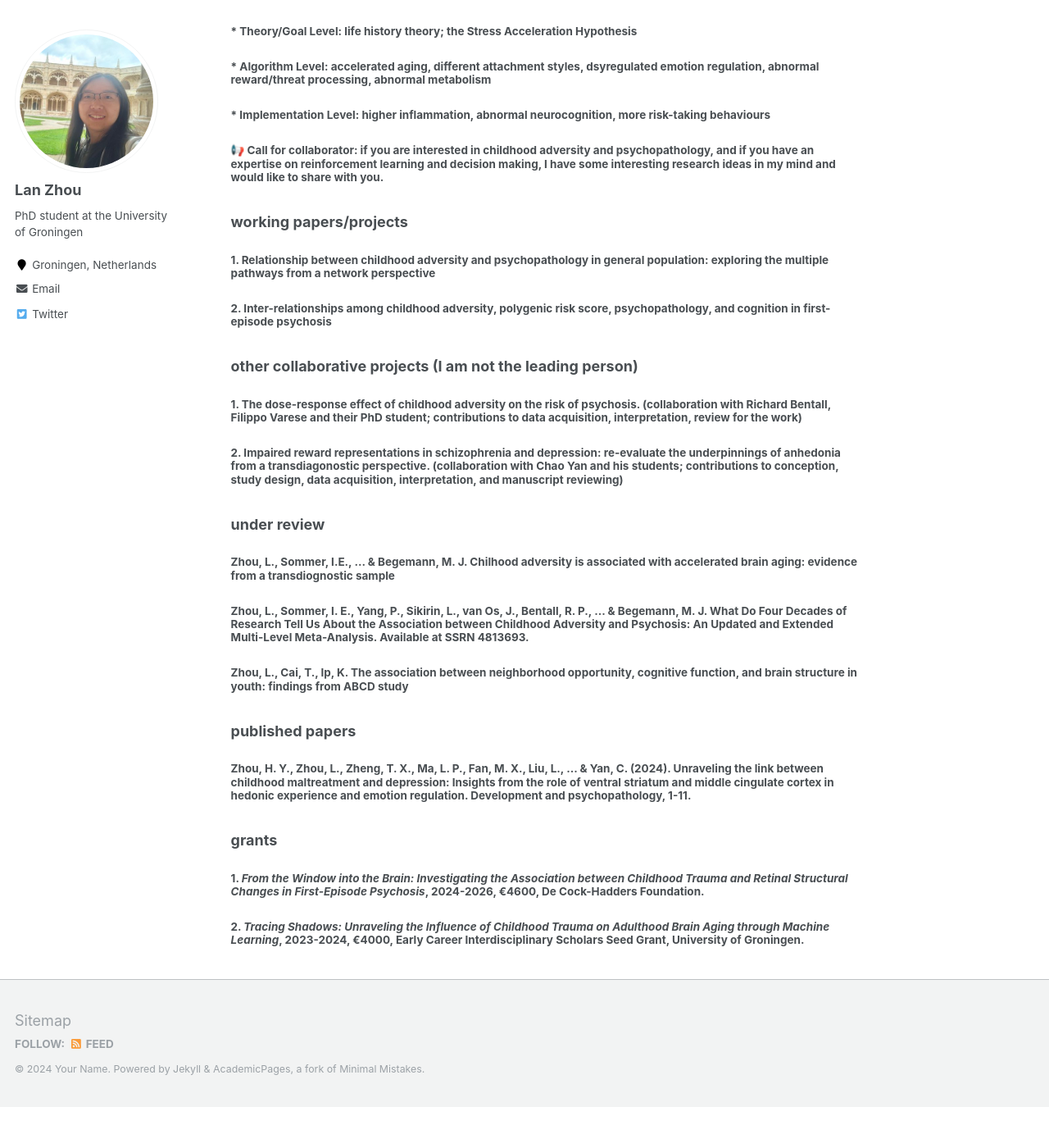
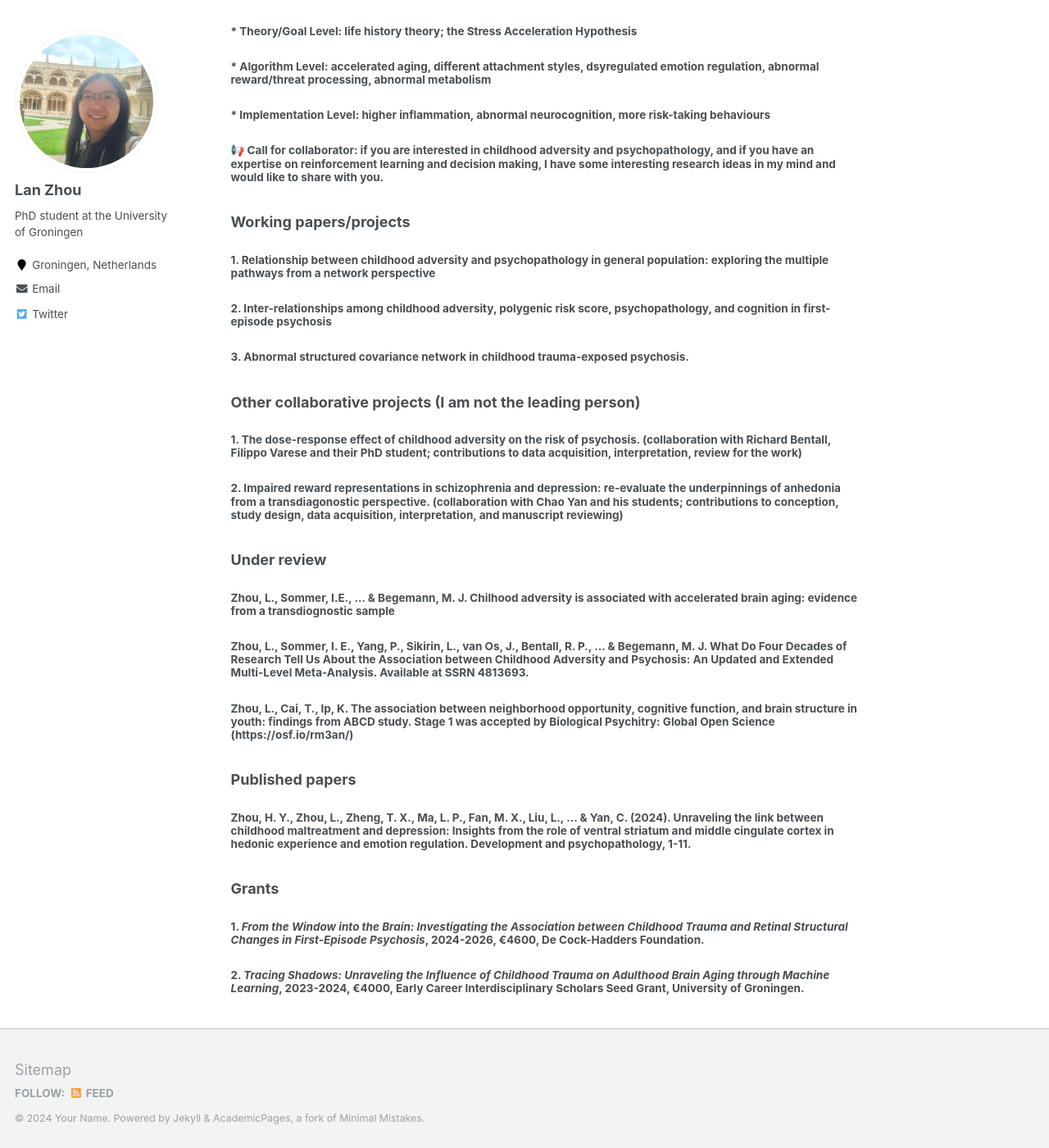
Before and after one commit to lanzhou-psy/personal-page, a Jekyll site: the page built from _pages/projects.md, in a window 1280 px wide and 1400 px high, scrolled down 448 px. Shown: the whole window at 82% size. Built offline with Jekyll 4.4.1, drawn with Linux system fonts in a browser that asks for light colours; before the commit the page ends 1798 px from its top, so only the background shows below that.

Commit message:
Update projects.md

```diff
--- a/_pages/projects.md
+++ b/_pages/projects.md
@@ -16,24 +16,25 @@ redirect_from:
 
 #### &#128226; Call for collaborator: if you are interested in childhood adversity and psychopathology, and if you have an expertise on reinforcement learning and decision making, I have some interesting research ideas in my mind and would like to share with you.
 
-### working papers/projects
+### Working papers/projects
 #### 1. Relationship between childhood adversity and psychopathology in general population: exploring the multiple pathways from a network perspective
 #### 2. Inter-relationships among childhood adversity, polygenic risk score, psychopathology, and cognition in first-episode psychosis
+#### 3. Abnormal structured covariance network in childhood trauma-exposed psychosis.
 
-### other collaborative projects (I am not the leading person)
+### Other collaborative projects (I am not the leading person)
 #### 1. The dose-response effect of childhood adversity on the risk of psychosis. (collaboration with Richard Bentall, Filippo Varese and their PhD student; contributions to data acquisition, interpretation, review for the work)
 #### 2. Impaired reward representations in schizophrenia and depression: re-evaluate the underpinnings of anhedonia from a transdiagonostic perspective. (collaboration with Chao Yan and his students; contributions to conception, study design, data acquisition, interpretation, and manuscript reviewing)
 
-### under review
+### Under review
 ##### **Zhou, L.**, Sommer, I.E., ... & Begemann, M. J. Chilhood adversity is associated with accelerated brain aging: evidence from a transdiognostic sample
 
 ##### **Zhou, L.**, Sommer, I. E., Yang, P., Sikirin, L., van Os, J., Bentall, R. P., ... & Begemann, M. J. What Do Four Decades of Research Tell Us About the Association between Childhood Adversity and Psychosis: An Updated and Extended Multi-Level Meta-Analysis. Available at SSRN 4813693.
 
-##### **Zhou, L.**, Cai, T., Ip, K. The association between neighborhood opportunity, cognitive function, and brain structure in youth: findings from ABCD study
+##### **Zhou, L.**, Cai, T., Ip, K. The association between neighborhood opportunity, cognitive function, and brain structure in youth: findings from ABCD study. Stage 1 was accepted by Biological Psychitry: Global Open Science (https://osf.io/rm3an/)
 
-### published papers
+### Published papers
 ##### Zhou, H. Y., **Zhou, L.**, Zheng, T. X., Ma, L. P., Fan, M. X., Liu, L., ... & Yan, C. (2024). Unraveling the link between childhood maltreatment and depression: Insights from the role of ventral striatum and middle cingulate cortex in hedonic experience and emotion regulation. Development and psychopathology, 1-11.
 
-### grants
+### Grants
 #### 1. _From the Window into the Brain: Investigating the Association between Childhood Trauma and Retinal Structural Changes in First-Episode Psychosis_, 2024-2026, €4600, De Cock-Hadders Foundation.
 #### 2. _Tracing Shadows: Unraveling the Influence of Childhood Trauma on Adulthood Brain Aging through Machine Learning_, 2023-2024, €4000, Early Career Interdisciplinary Scholars Seed Grant, University of Groningen.
```
